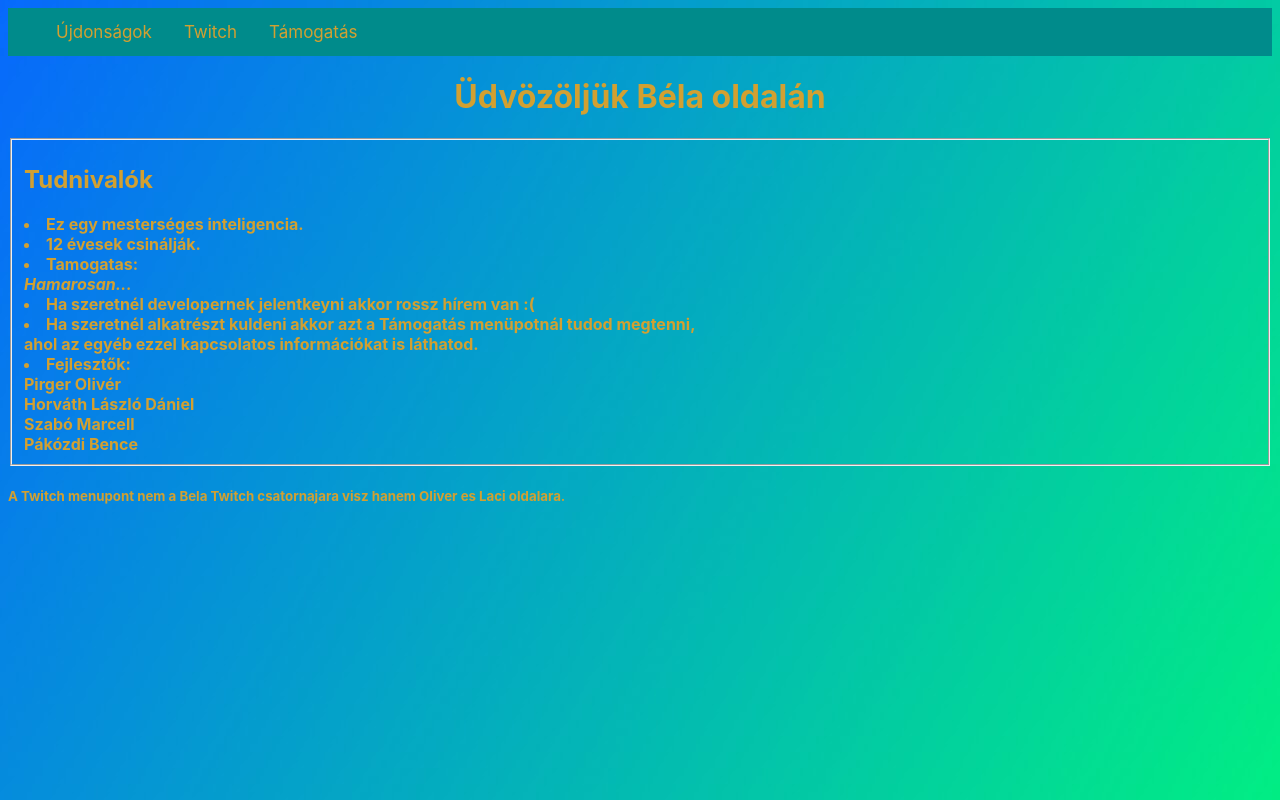
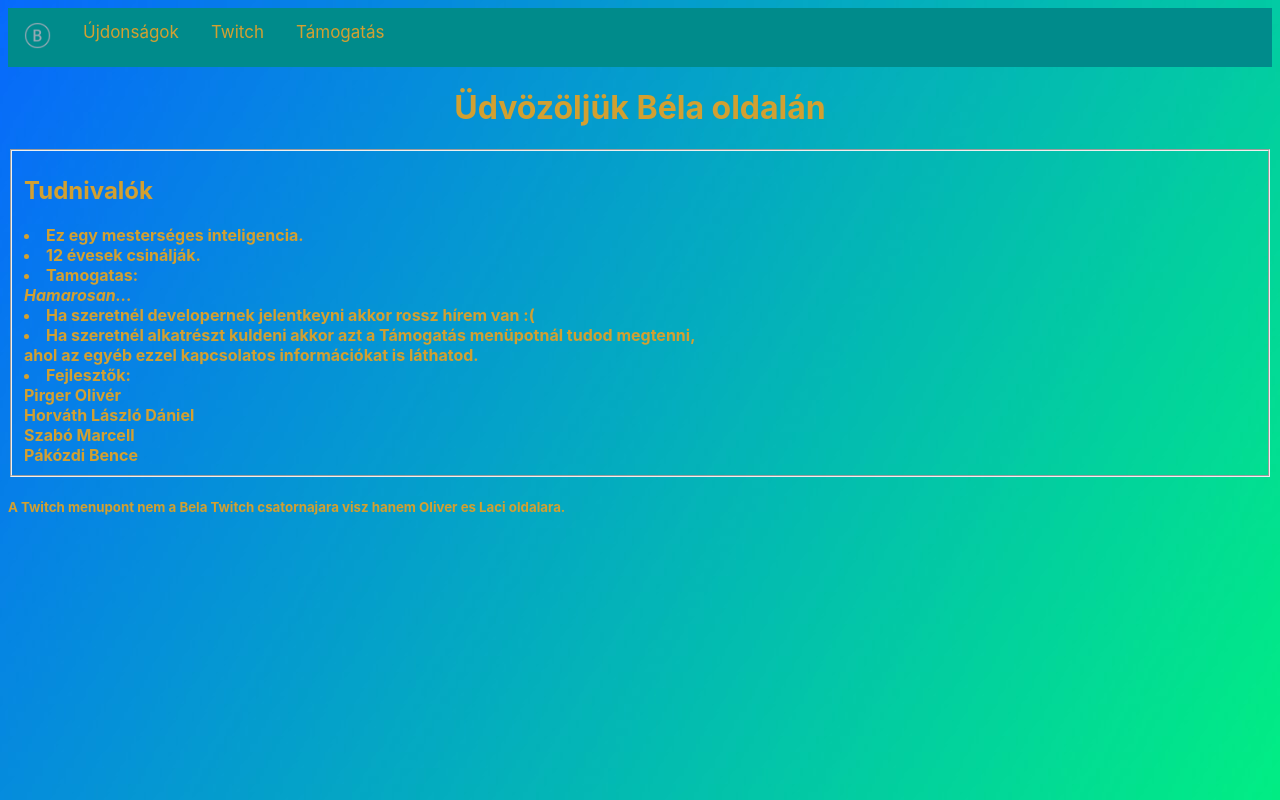
Before and after one commit to Musk3t4sL4c1/Bela-oldal, a plain HTML site: page index.html in a window 1280 px wide. Drawn offline with Linux system fonts and the light colour scheme.

Commit message:
fzd
fbzd

```diff
--- a/index.html
+++ b/index.html
@@ -5,12 +5,11 @@
     <link rel="stylesheet" href="st.css">
     <meta name="viewport" content="width=device-width, initial-scale=1.0">
     <link rel="icon" href="pics/belaincon512.png">
-
 </head>
 
     <body>
     <div class="topnav">
-        <a class="nav-link" href="#"></a>
+        <a class="nav-link" href="#"><img src="pics/belaincon512.png" alt="nem mukszik" width="27px" height="27px" ></a>
         <a class="nav-link" href="new.html">Újdonságok</a>
         <a class="nav-link" href="https://www.twitch.tv/musketastarsak">Twitch</a>
         <a class="nav-link" href="Don.html">Támogatás</a>
```
Also changed, not shown: new.html (+3 -3 lines), 1 other file.
